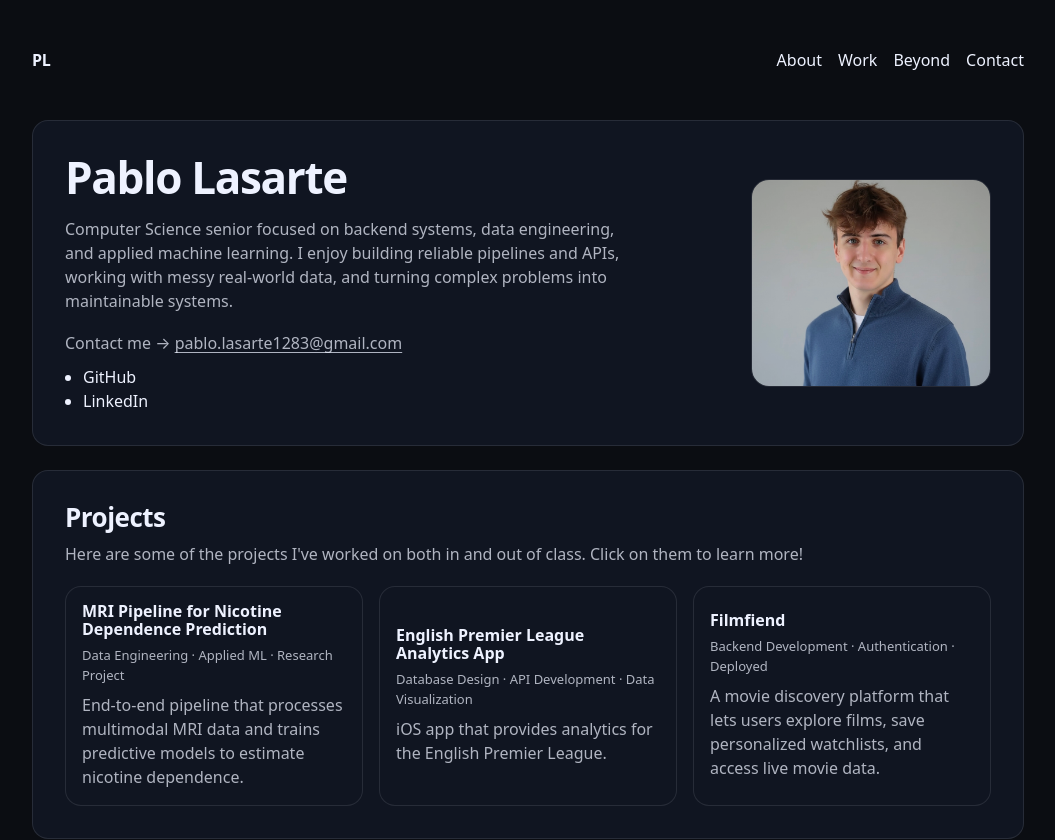
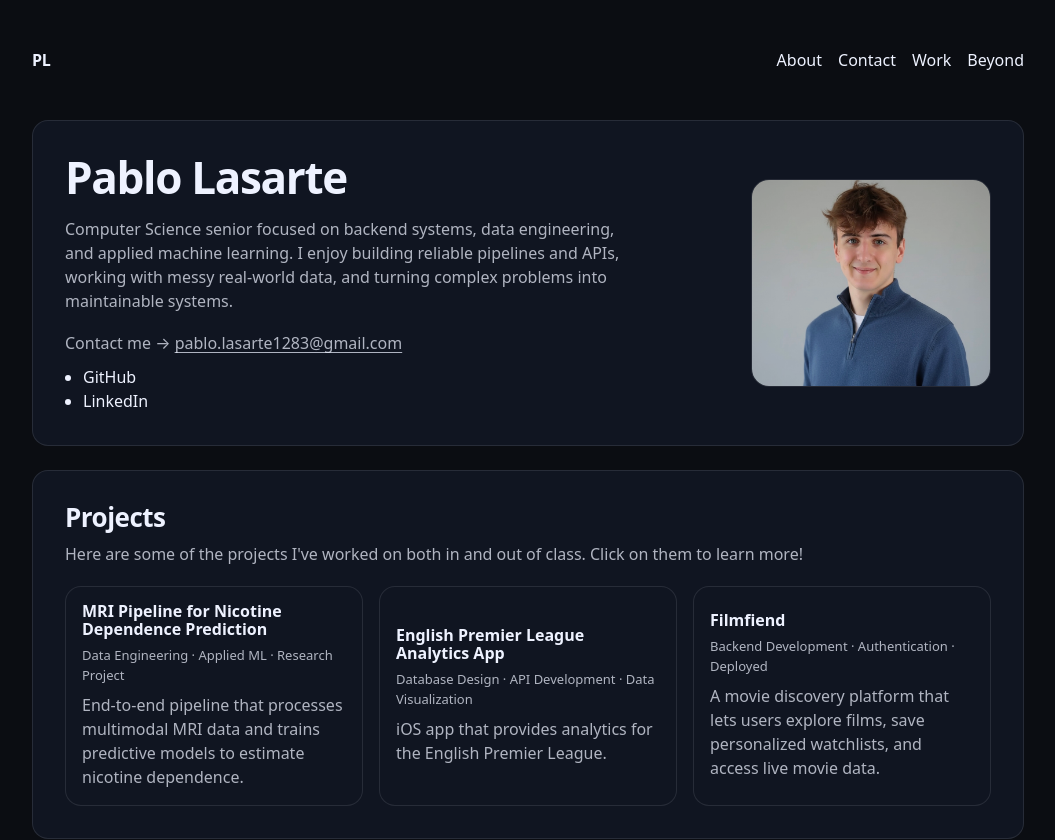
Before and after one commit to pl8n4/portfolio, a React (Vite) app: page / in a window 1280 px wide. Shown: the top 840 px of the page, without its empty margins (112-1167 px from the left). Built offline with nearby package versions, Linux system fonts and the light colour scheme.

Commit message:
UI upadte

```diff
--- a/src/App.tsx
+++ b/src/App.tsx
@@ -100,9 +100,9 @@ function App() {
         <div style={{ fontWeight: 650, letterSpacing: '-0.02em' }}>PL</div>
         <nav style={{ display: 'flex', gap: 16 }}>
           <a href="#about">About</a>
+          <a href="#contact">Contact</a>
           <a href="#work">Work</a>
           <a href="#beyond">Beyond</a>
-          <a href="#contact">Contact</a>
         </nav>
       </header>
 
```
